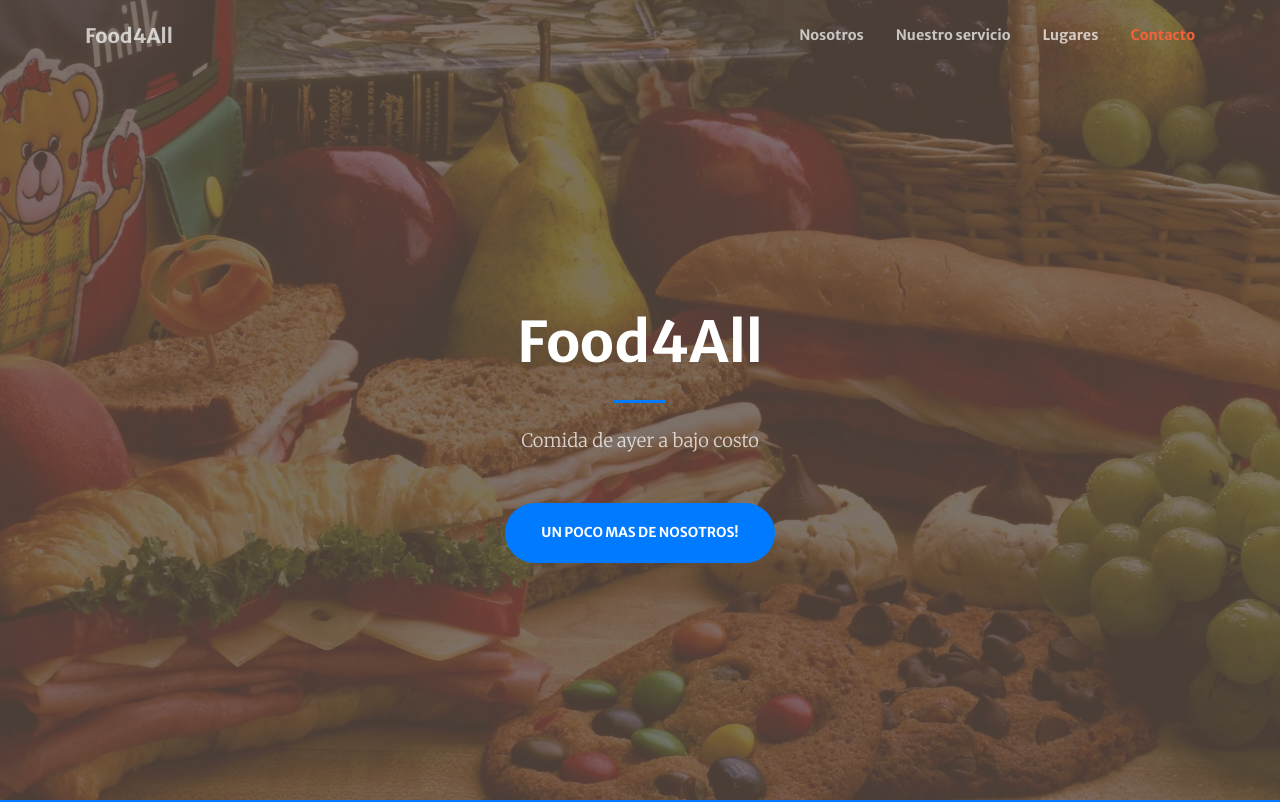
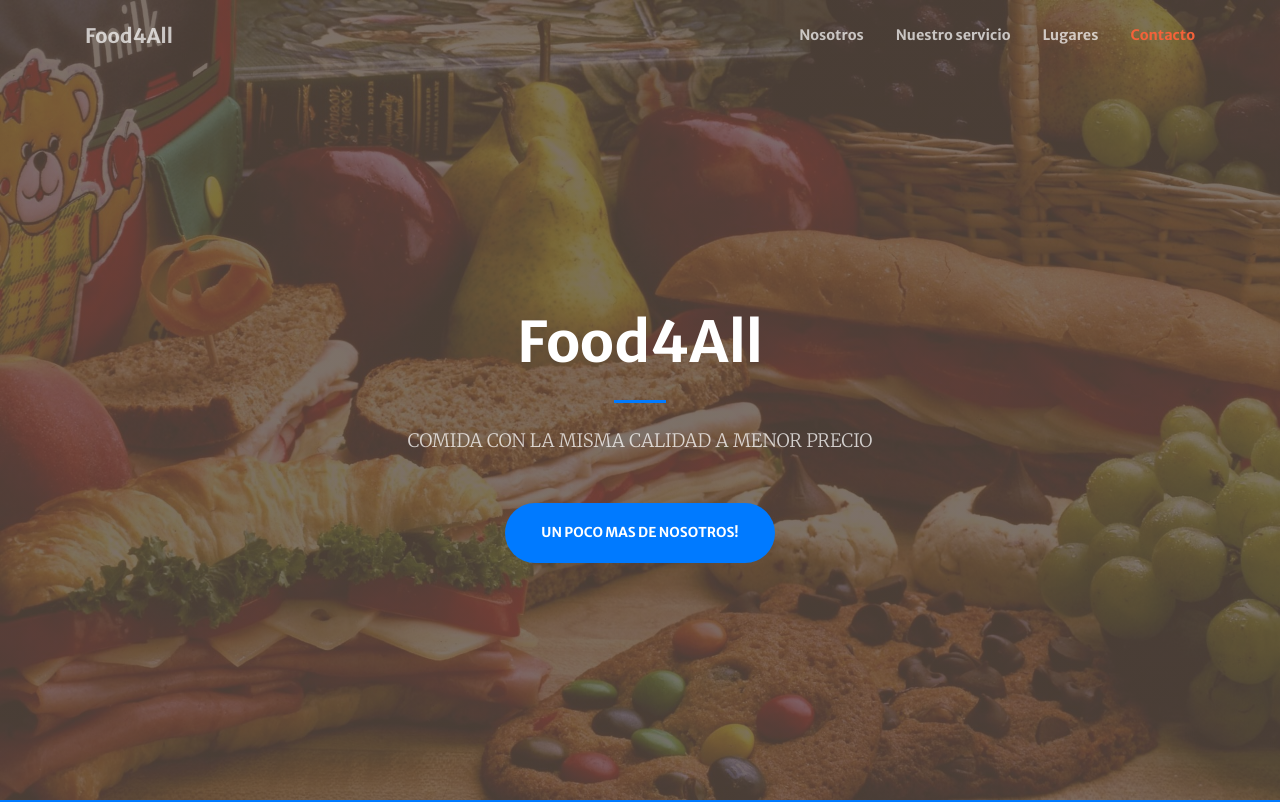
Before and after one commit to romariorodriv/all4food, a plain HTML site: page index.html in a window 1280 px wide. Shown: the top 802 px of the page. Drawn offline with Linux system fonts and the light colour scheme.

Commit message:
Update index.html

```diff
--- a/index.html
+++ b/index.html
@@ -62,7 +62,7 @@
           <hr class="divider my-4">
         </div>
         <div class="col-lg-8 align-self-baseline">
-          <p class="text-white-75 font-weight-light mb-5">Comida de ayer a bajo costo</p>
+          <p class="text-white-75 font-weight-light mb-5">COMIDA CON LA MISMA CALIDAD A MENOR PRECIO</p>
           <a class="btn btn-primary btn-xl js-scroll-trigger" href="#about">Un poco mas de nosotros!</a>
         </div>
       </div>
```
